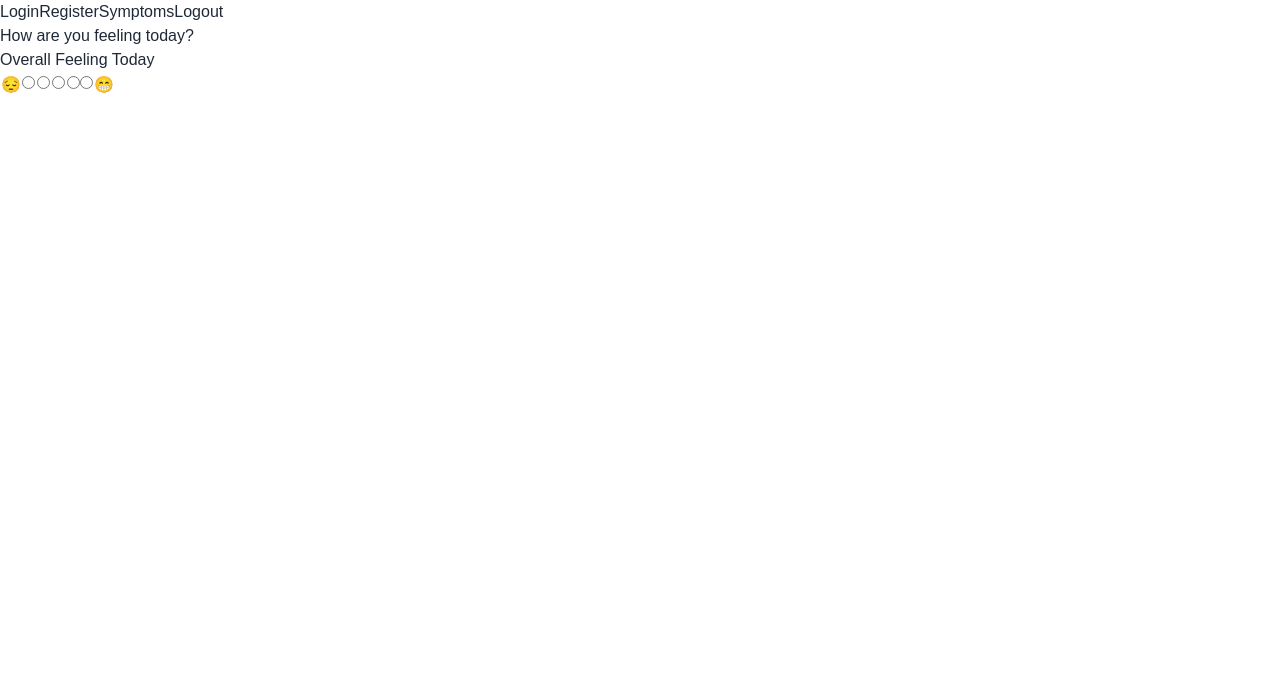
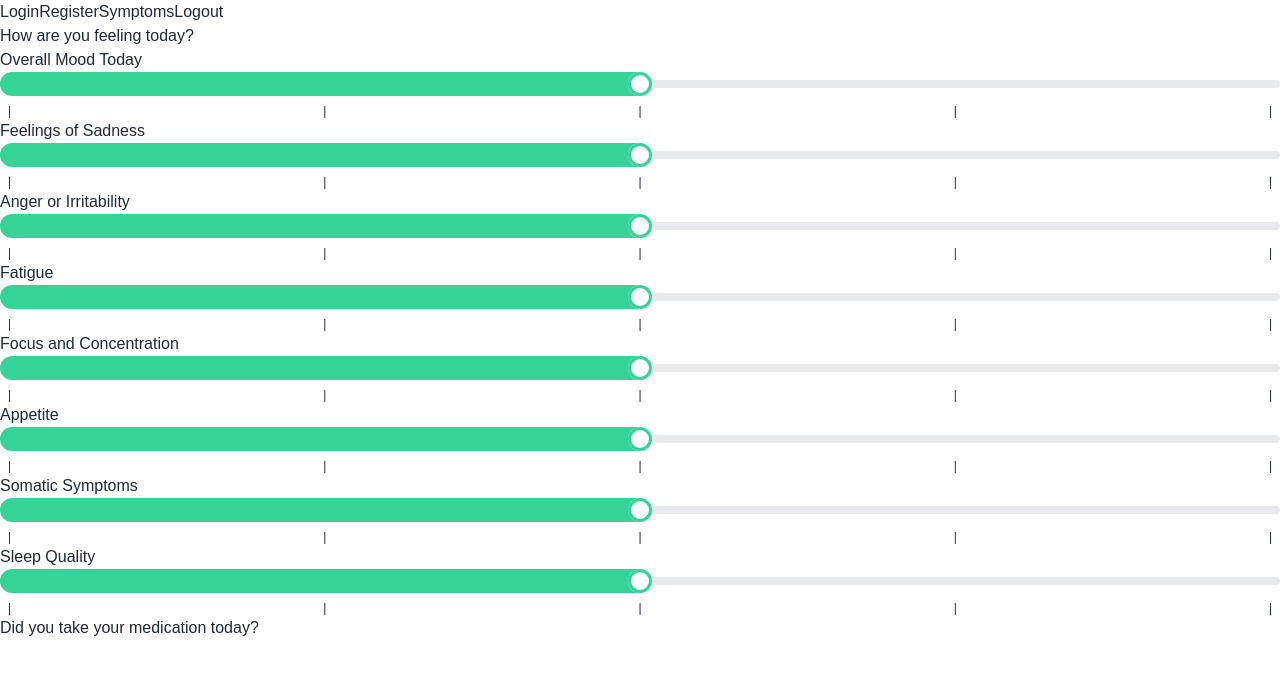
Before and after one commit to lezleyfaye/next-js-mindshift, a Next.js app: page /symptoms in a window 1280 px wide. Shown: the top 674 px of the page. Built offline with nearby package versions, Linux system fonts and the light colour scheme; a web font is replaced by a local one.

Commit message:
Added symptoms and range slider

```diff
--- a/app/symptoms/Symptoms.tsx
+++ b/app/symptoms/Symptoms.tsx
@@ -1,29 +1,75 @@
 'use client';
+
+import { useState } from 'react';
+
+function RangeSlider() {
+  const [value, setValue] = useState<number>(50);
+
+  function handleSliderChange(event: React.ChangeEvent<HTMLInputElement>) {
+    setValue(parseInt(event.target.value));
+  }
+
+  return (
+    <div>
+      <input
+        type="range"
+        min="0"
+        max="100"
+        value={value}
+        className="range range-success"
+        step="25"
+        onChange={handleSliderChange}
+      />
+      <div className="w-full flex justify-between text-xs px-2">
+        <span>|</span>
+        <span>|</span>
+        <span>|</span>
+        <span>|</span>
+        <span>|</span>
+      </div>
+    </div>
+  );
+}
 
 export default function SymptomsPage() {
   return (
-    <section>
+    <>
       <h1>How are you feeling today?</h1>
       <div>
-        <h2>Overall Feeling Today</h2>
-        <table>
-          <tbody>
-            <tr>
-              <td>😔</td>
-              <input type="radio" value="1" name="not good" />
-              <td />
-              <input type="radio" value="2" name="not the worst" />
-              <td />
-              <input type="radio" value="3" name="ok" />
-              <td />
-              <input type="radio" value="4" name="pretty great" />
-
-              <input type="radio" value="5" name="fantastic" />
-              <td>😁</td>
-            </tr>
-          </tbody>
-        </table>
+        <h2>Overall Mood Today</h2>
+        <RangeSlider />
       </div>
-    </section>
+      <div>
+        <h2>Feelings of Sadness</h2>
+        <RangeSlider />
+      </div>
+      <div>
+        <h2>Anger or Irritability</h2>
+        <RangeSlider />
+      </div>
+      <div>
+        <h2>Fatigue</h2>
+        <RangeSlider />
+      </div>
+      <div>
+        <h2>Focus and Concentration</h2>
+        <RangeSlider />
+      </div>
+      <div>
+        <h2>Appetite</h2>
+        <RangeSlider />
+      </div>
+      <div>
+        <h2>Somatic Symptoms</h2>
+        <RangeSlider />
+      </div>
+      <div>
+        <h2>Sleep Quality</h2>
+        <RangeSlider />
+      </div>
+      <div>
+        <h2>Did you take your medication today?</h2>
+      </div>
+    </>
   );
 }
```
